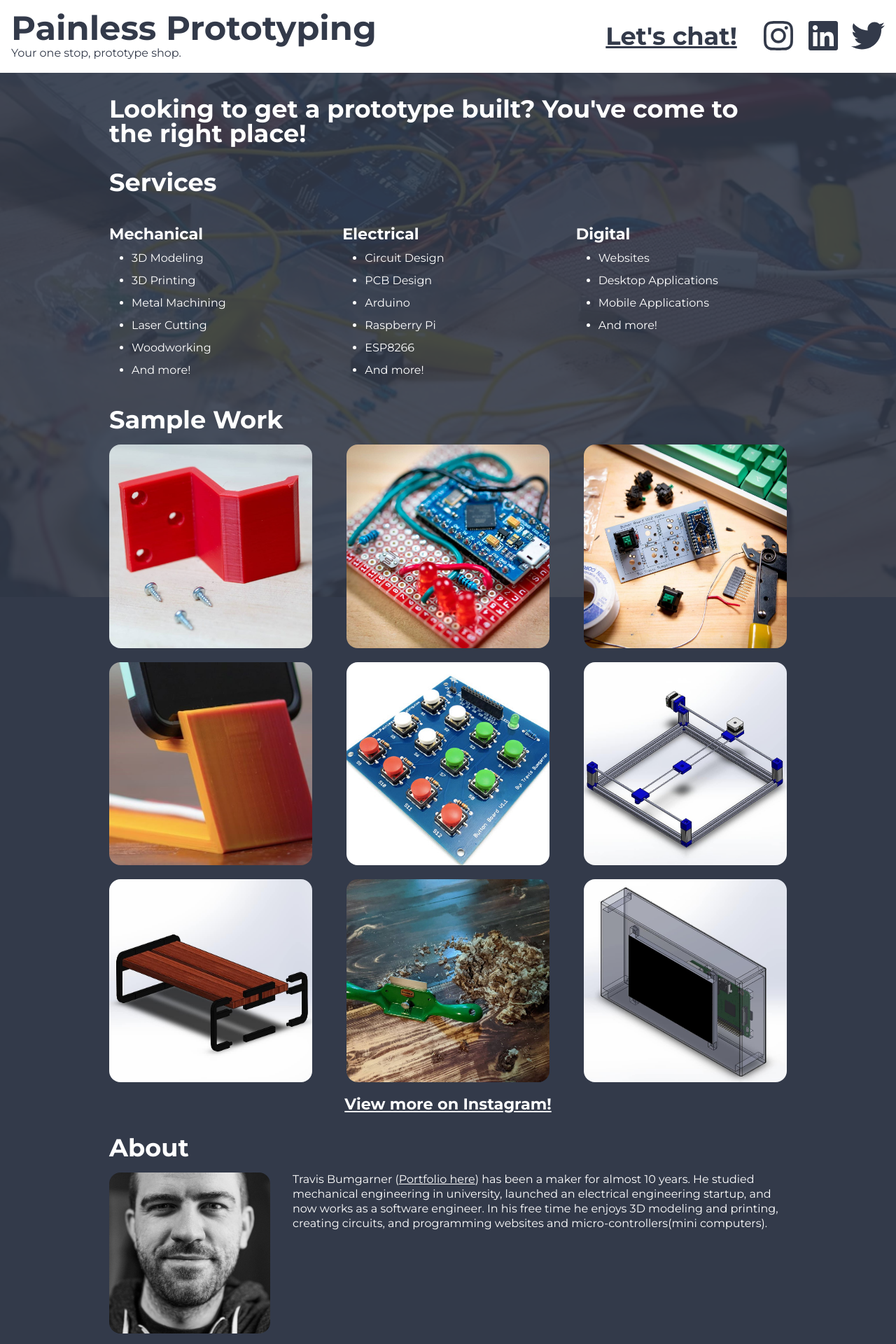
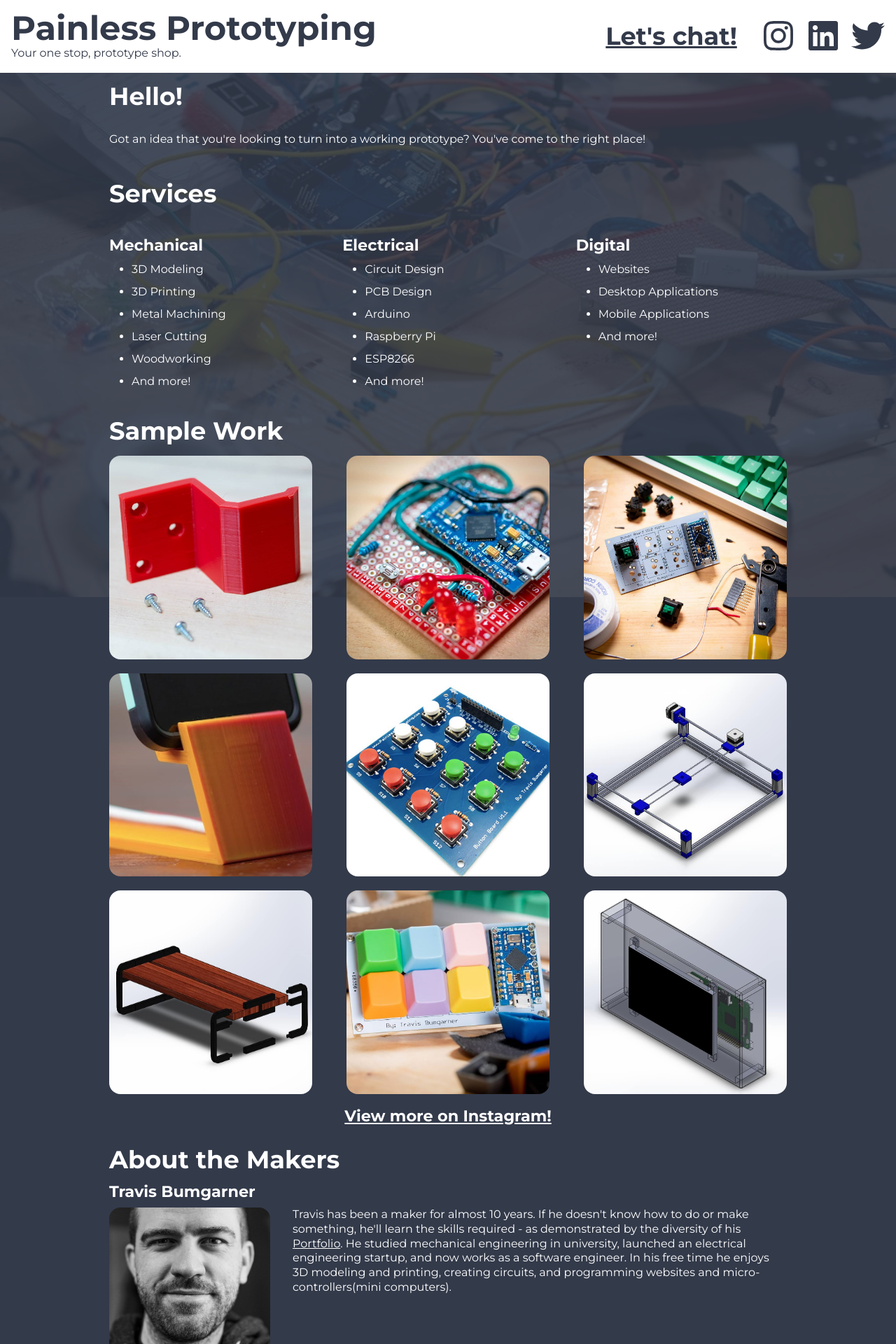
Before and after one commit to TravisBumgarner/Project-Graveyard, a React app: page / in a window 1280 px wide. Shown: the top 1920 px of the page at 70% size. Built offline with nearby package versions, Linux system fonts and the light colour scheme; a web font is replaced by a local one.

Commit message:
I like it

```diff
--- a/src/App/App.tsx
+++ b/src/App/App.tsx
@@ -16,7 +16,7 @@ import IMG_6 from './media/6.jpg'
 import IMG_7 from './media/7.jpg'
 import IMG_8 from './media/8.jpg'
 import IMG_9 from './media/9.jpg'
-import IMG_10 from './media/10.jpg'
+import IMG_LOGO from './media/logo.png'
 import AUTHOR_IMG from './media/author.jpg'
 import BACKGROUND_IMG from './media/background.jpg'
 
@@ -194,8 +194,13 @@ const App = () => {
             </Header>
             <AppWrapper>
                 <SectionWrapper>
+                    <H2>Hello!</H2>
                     <SectionContent>
-                        <H2>Looking to get a prototype built? You've come to the right place!</H2>
+                        <Section>
+                            <Text>
+                                Got an idea that you're looking to turn into a working prototype? You've come to the right place!
+                            </Text>
+                        </Section>
                     </SectionContent>
                 </SectionWrapper>
 
@@ -262,12 +267,11 @@ const App = () => {
                 <SectionWrapper>
                     <SectionContent>
                         <Section>
-                            <H2>About</H2>
+                            <H2>About the Makers</H2>
+                            <H3>Travis Bumgarner</H3>
                             <div style={{ display: 'flex' }}>
                                 <AuthorImg src={AUTHOR_IMG} />
-                                <div>
-                                    <Text>Travis Bumgarner (<a href="http://travisbumgarner.com/" target="_blank">Portfolio here</a>) has been a maker for almost 10 years. He studied mechanical engineering in university, launched an electrical engineering startup, and now works as a software engineer. In his free time he enjoys 3D modeling and printing, creating circuits, and programming websites and micro-controllers(mini computers).</Text>
-                                </div>
+                                <Text>Travis has been a maker for almost 10 years. If he doesn't know how to do or make something, he'll learn the skills required - as demonstrated by the diversity of his <a href="http://travisbumgarner.com/" target="_blank">Portfolio</a>. He studied mechanical engineering in university, launched an electrical engineering startup, and now works as a software engineer. In his free time he enjoys 3D modeling and printing, creating circuits, and programming websites and micro-controllers(mini computers). </Text>
                             </div>
                         </Section>
                     </SectionContent>
```
Also changed, not shown: src/App/media/8.jpg, 1 other file (tests, documents, lock files or other folders).
